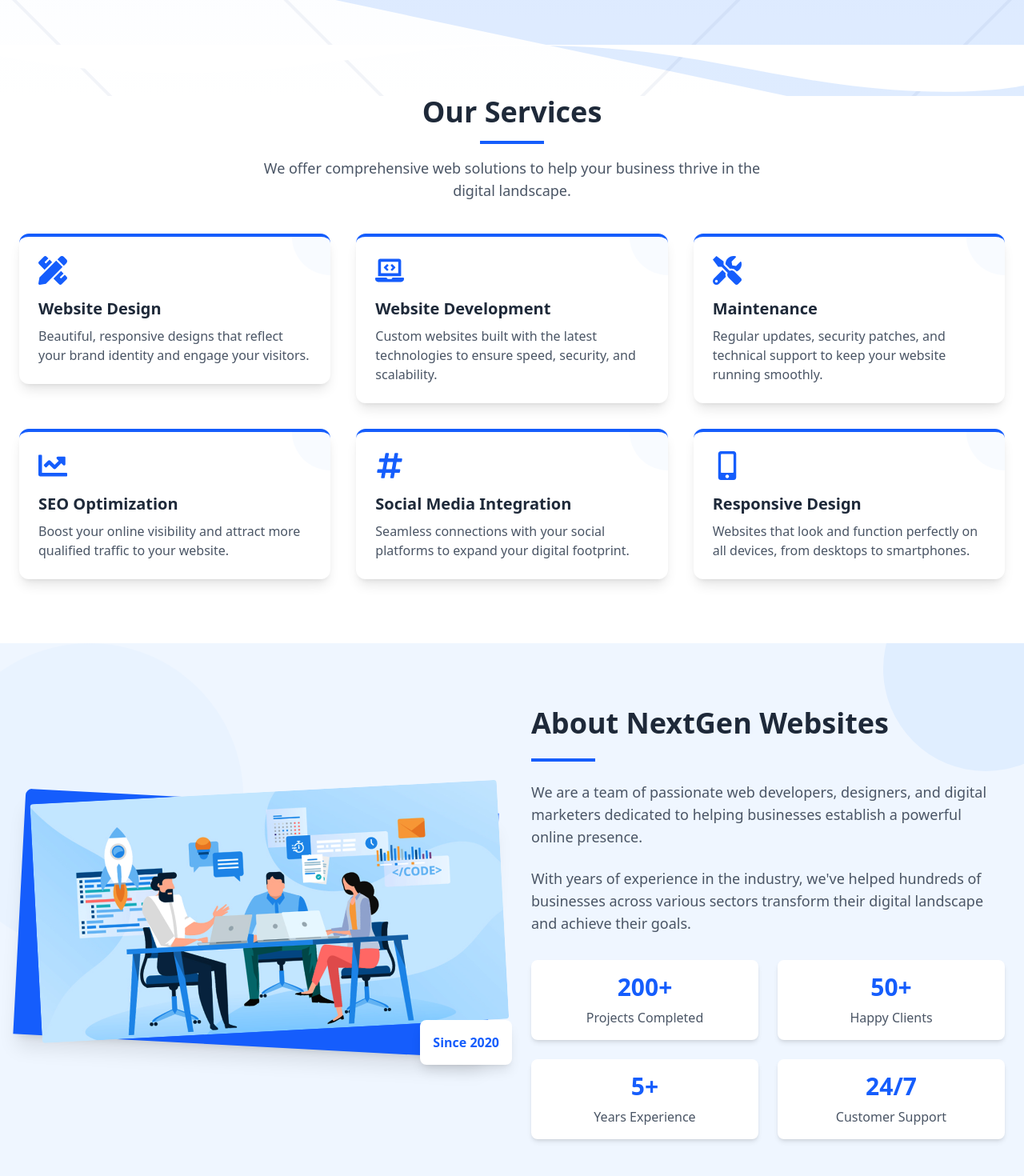
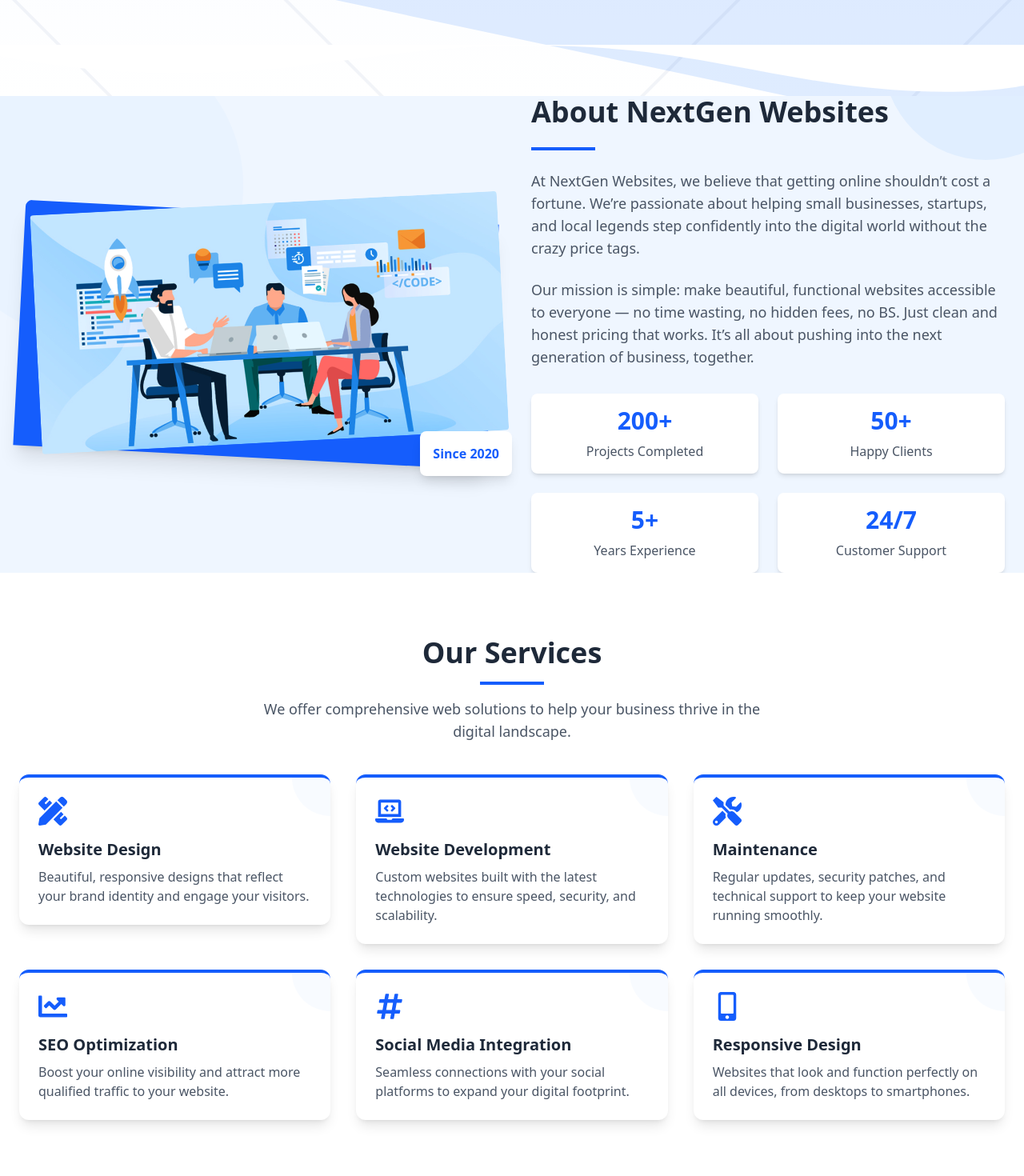
Before and after one commit to Werosh/nextgen-websites, a React (Vite) app: page / in a window 1280 px wide. Shown: the part 680-2150 px from the top of the page at 80% size. Built offline with nearby package versions, Linux system fonts and the light colour scheme.

Commit message:
minor changes

```diff
--- a/src/pages/LandingPage.jsx
+++ b/src/pages/LandingPage.jsx
@@ -18,8 +18,7 @@
 import WebDevImg from "../images/next-gen-back.png";
 import TeamImg from "../images/team.jpg";
 
-import SEO from '../components/SEO';
-
+import SEO from "../components/SEO";
 
 // Enhanced animation components
 const ScrollReveal = ({
@@ -355,7 +354,6 @@
         canonicalUrl="/"
       />
 
-
       <div className="bg-white text-gray-800 overflow-hidden">
         {/* Hero Section with Typewriter and Angular Geometric Background */}
         <section
@@ -427,7 +425,7 @@
                 </div>
                 <p className="text-lg md:text-xl text-gray-600 mb-8">
                   Elevate your online presence with cutting-edge web solutions
-                tailored for your business needs.
+                  tailored for your business needs at a fraction of the cost.
                 </p>
                 <div className="flex flex-col sm:flex-row gap-4">
                   <a href="/pricing">
@@ -481,30 +479,11 @@
           </div>
         </section>
 
-      {/* Services Preview */}
-      <section id="services" className="bg-white mb-20 ">
-        <div className="container mx-auto px-6">
-          <ScrollReveal direction="up" className="text-center mb-10">
-            <h2 className="text-3xl md:text-4xl font-bold text-gray-800 mb-4">
-              Our Services
-            </h2>
-            <div className="w-20 h-1 bg-blue-600 mx-auto mb-4"></div>
-            <p className="text-lg text-gray-600 max-w-2xl mx-auto">
-              We offer comprehensive web solutions to help your business thrive
-              in the digital landscape.
-            </p>
-          </ScrollReveal>
-
-          <StaggerContainer className="grid grid-cols-1 md:grid-cols-2 lg:grid-cols-3 gap-8">
-            {services.map((service, index) => (
-              <ServiceCard key={index} service={service} index={index} />
-            ))}
-          </StaggerContainer>
-        </div>
-      </section>
-
         {/* About Section */}
-      <section id="about" className="bg-blue-50 py-20 relative overflow-hidden">
+        <section
+          id="about"
+          className="bg-blue-50 mb-20 relative overflow-hidden"
+        >
           <ParallaxSection offsetMultiplier={0.1} direction="up">
             <div className="absolute -right-20 -bottom-20 w-64 h-64 bg-blue-200 rounded-full opacity-30"></div>
             <div className="absolute -left-20 -top-20 w-96 h-96 bg-blue-100 rounded-full opacity-30"></div>
@@ -535,14 +514,16 @@
                 </h2>
                 <div className="w-20 h-1 bg-blue-600 mb-6"></div>
                 <p className="text-lg text-gray-600 mb-6">
-                We are a team of passionate web developers, designers, and
-                digital marketers dedicated to helping businesses establish a
-                powerful online presence.
+                  At NextGen Websites, we believe that getting online shouldn’t
+                  cost a fortune. We’re passionate about helping small
+                  businesses, startups, and local legends step confidently into
+                  the digital world without the crazy price tags.
                 </p>
                 <p className="text-lg text-gray-600 mb-8">
-                With years of experience in the industry, we've helped hundreds
-                of businesses across various sectors transform their digital
-                landscape and achieve their goals.
+                  Our mission is simple: make beautiful, functional websites
+                  accessible to everyone — no time wasting, no hidden fees, no
+                  BS. Just clean and honest pricing that works. It’s all about
+                  pushing into the next generation of business, together.
                 </p>
 
                 <StaggerContainer className="grid grid-cols-2 gap-6">
@@ -567,6 +548,28 @@
                 </StaggerContainer>
               </ScrollReveal>
             </div>
+          </div>
+        </section>
+
+        {/* Services Preview */}
+        <section id="services" className="bg-white mb-20 ">
+          <div className="container mx-auto px-6">
+            <ScrollReveal direction="up" className="text-center mb-10">
+              <h2 className="text-3xl md:text-4xl font-bold text-gray-800 mb-4">
+                Our Services
+              </h2>
+              <div className="w-20 h-1 bg-blue-600 mx-auto mb-4"></div>
+              <p className="text-lg text-gray-600 max-w-2xl mx-auto">
+                We offer comprehensive web solutions to help your business
+                thrive in the digital landscape.
+              </p>
+            </ScrollReveal>
+
+            <StaggerContainer className="grid grid-cols-1 md:grid-cols-2 lg:grid-cols-3 gap-8">
+              {services.map((service, index) => (
+                <ServiceCard key={index} service={service} index={index} />
+              ))}
+            </StaggerContainer>
           </div>
         </section>
 
@@ -604,7 +607,6 @@
         </section>
       </div>
     </>
-
   );
 };
 
--- a/src/pages/Pricing.jsx
+++ b/src/pages/Pricing.jsx
@@ -185,10 +185,10 @@
   return (
     <div className="flex items-center justify-center mb-2">
       <div className="bg-red-50 px-3 py-1 rounded-full">
-        <span className="text-red-500 font-medium line-through mr-2">
+        <span className="text-red-500 font-medium line-through mr-2 text-2xl">
           {oldPrice}
         </span>
-        <span className="text-green-600 font-bold">{newPrice}</span>
+
       </div>
     </div>
   );
@@ -819,8 +819,7 @@
                 </span>
               </h1>
               <p className="text-xl text-gray-600 max-w-2xl mx-auto">
-                Choose the perfect plan for your business needs. All plans
-                include our award-winning web design and development services.
+              We understand that starting a website can feel overwhelming and EXPENSIVE. That’s why we keep our prices simple, affordable, and fair. Choose the perfect plan for your business needs.
               </p>
             </ScrollReveal>
 
--- a/src/pages/ServiceMain.jsx
+++ b/src/pages/ServiceMain.jsx
@@ -283,11 +283,11 @@
                 transition={{ duration: 0.8 }}
                 className="md:w-1/2 mb-10 md:mb-0"
               >
-                <h1 className="text-4xl md:text-5xl lg:text-6xl font-bold mb-6">
+                <h1 className="text-4xl md:text-5xl lg:text-6xl font-bold mb-16 mt-10">
                   Transform Your{" "}
                   <span className="text-yellow-300">Digital Presence</span>
                 </h1>
-                <p className="text-lg md:text-xl mb-8 opacity-90">
+                <p className="text-lg md:text-xl font-semibold  opacity-90 text-black">
                   We provide innovative solutions that help businesses grow and
                   thrive in the digital world.
                 </p>
@@ -343,7 +343,7 @@
         </section>
 
         {/* Services Section */}
-        <section id="services" className="bg-white py-20">
+        <section id="services" className="bg-white py-0">
           <div className="container mx-auto px-6">
             <ScrollReveal direction="up" className="text-center mb-16">
               <h2 className="text-3xl md:text-4xl font-bold text-gray-800 mb-4">
```
Lines whose indentation alone changed are shown as unchanged.
